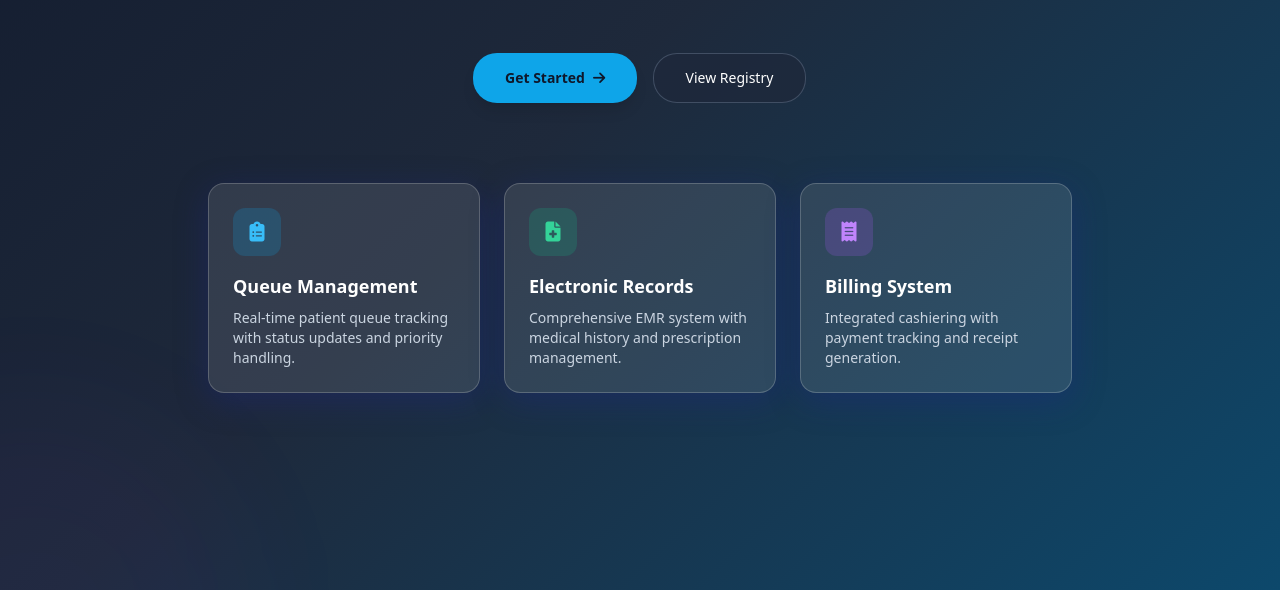
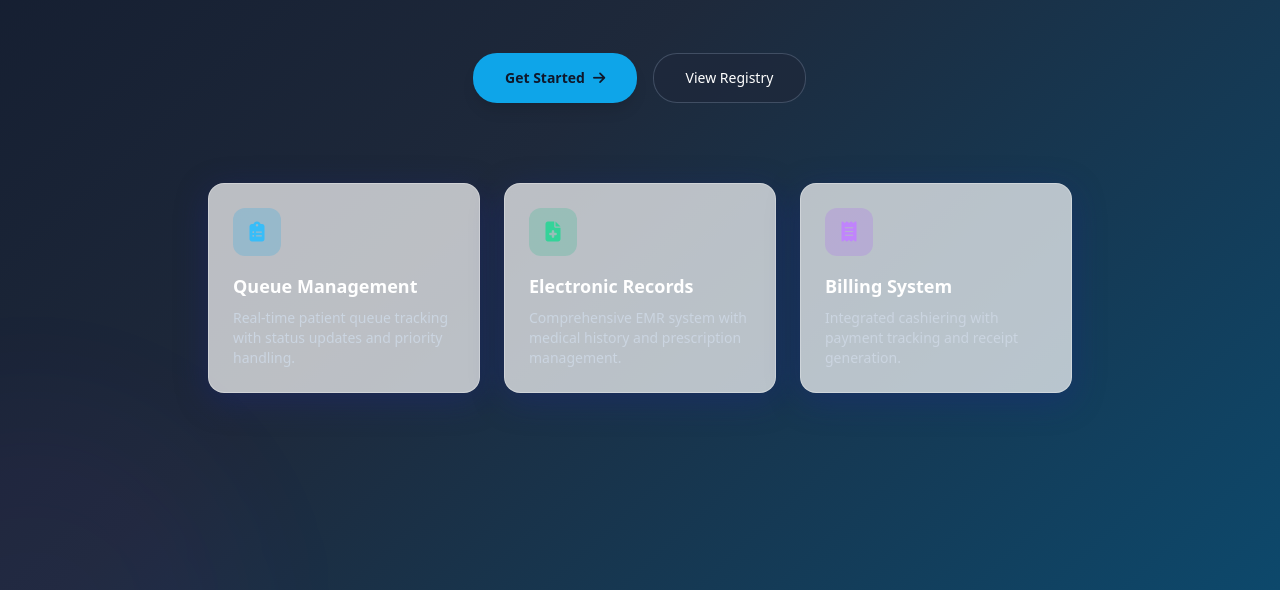
Before and after one commit to EzraMix12/testclinic-hms, a website: page index.html in a window 1280 px wide. Shown: the part 601-1191 px from the top of the page. Drawn offline with nearby package versions, Linux system fonts and the light colour scheme.

Commit message:
Fix: Remove duplicate glass-card definition and add !important flags to override Tailwind CDN

```diff
--- a/styles.css
+++ b/styles.css
@@ -403,12 +403,12 @@
 
 /* Glass Card - For content cards with glass effect */
 .glass-card {
-  background: var(--color-glass-light);
-  backdrop-filter: blur(12px);
-  -webkit-backdrop-filter: blur(12px);
-  border-radius: var(--radius-lg);
-  border: 1px solid rgba(255, 255, 255, 0.3);
-  box-shadow: var(--shadow-glass);
+  background: var(--color-glass-light) !important;
+  backdrop-filter: blur(12px) !important;
+  -webkit-backdrop-filter: blur(12px) !important;
+  border-radius: var(--radius-lg) !important;
+  border: 1px solid rgba(255, 255, 255, 0.3) !important;
+  box-shadow: var(--shadow-glass) !important;
   transition: transform var(--animation-base) ease-in-out,
               box-shadow var(--animation-base) ease-in-out;
 }
@@ -2497,11 +2497,7 @@
   border: 1px solid #a7f3d0;
 }
 
-/* Glass card text - ensure readable on translucent backgrounds */
-.glass-card {
-  /* Add subtle backdrop to ensure text is always readable */
-  background: rgba(255, 255, 255, 0.85); /* Increased opacity for better contrast */
-}
+/* Glass card text contrast - handled by original .glass-card definition above */
 
 /* Mobile card labels - ensure contrast */
 .mobile-card-label {
```
